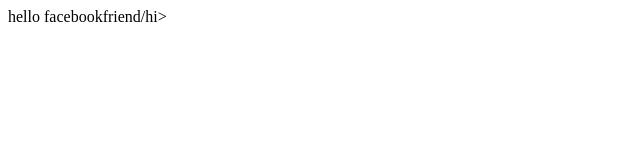
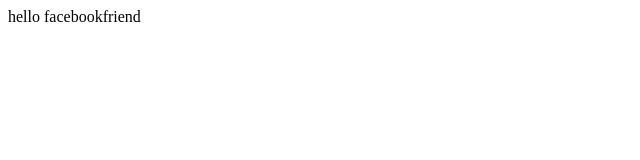
Before and after one commit to mouthpieceofgod1990/mouthtest, a plain HTML site: page index.html in a window 1280 px wide. Shown: the full height of the page, 0-640 px from the left. Drawn offline with Linux system fonts and the light colour scheme.

Commit message:
Update index.html

```diff
--- a/index.html
+++ b/index.html
@@ -2,7 +2,7 @@
 <html>
     <head><meta property="fb:pages" content="109284854101077" /></head>
 <body>
-<hi>hello facebookfriend/hi>
+<hi>hello facebookfriend</hi>
 <p></p>
 </body>
 </html>
```
